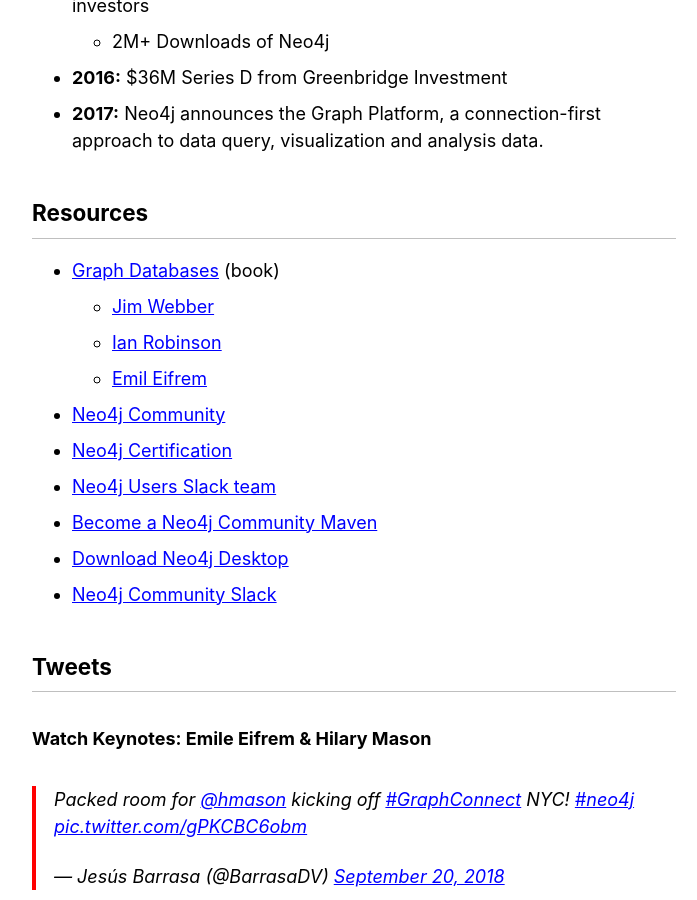
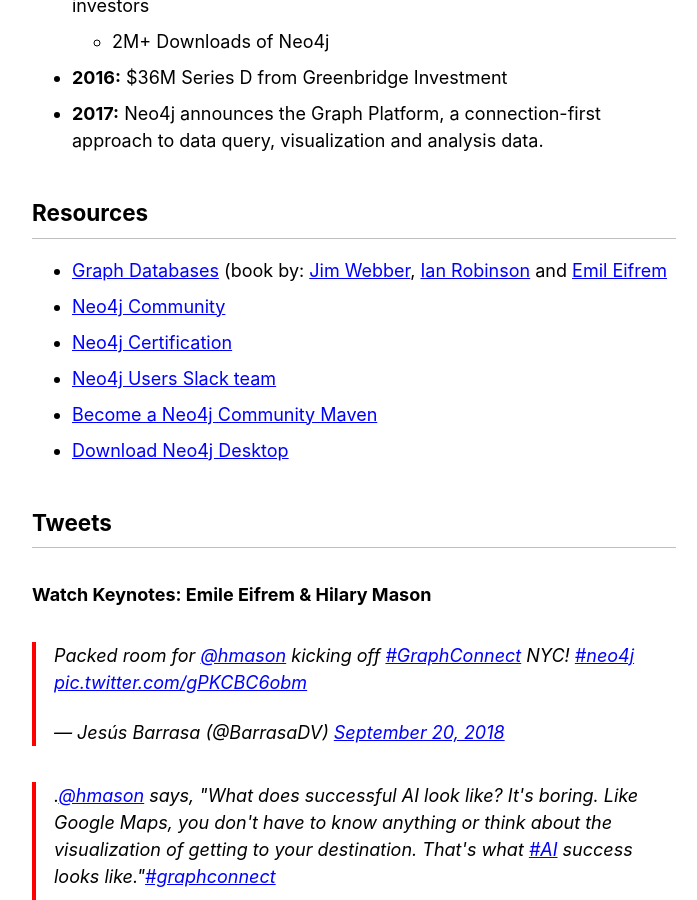
Before and after one commit to reshamas/reshamas.github.io, a Jekyll site: the page built from _posts/2018-09-22-graphs-are-the-next-frontier-in-data-science.md, in a window 1280 px wide and 900 px high, scrolled down 1988 px. Shown: the whole window, without its empty margins (286-983 px from the left). Built offline with Jekyll 4.4.1, drawn with Linux system fonts in a browser that asks for light colours; comment, search, counter and statistics services are not loaded.

Commit message:
Update 2018-09-22-graphs-are-the-next-frontier-in-data-science.md

```diff
--- a/_posts/2018-09-22-graphs-are-the-next-frontier-in-data-science.md
+++ b/_posts/2018-09-22-graphs-are-the-next-frontier-in-data-science.md
@@ -42,16 +42,12 @@
 - **2017:**  Neo4j announces the Graph Platform, a connection-first approach to data query, visualization and analysis data.
 
 ## Resources
-- [Graph Databases](http://graphdatabases.com/?_ga=2.167459646.1699415370.1537624498-769648181.1535652704) (book)
-  - [Jim Webber](https://twitter.com/jimwebber)
-  - [Ian Robinson](https://twitter.com/iansrobinson)
-  - [Emil Eifrem](https://twitter.com/emileifrem)
+- [Graph Databases](http://graphdatabases.com/?_ga=2.167459646.1699415370.1537624498-769648181.1535652704) (book by:  [Jim Webber](https://twitter.com/jimwebber), [Ian Robinson](https://twitter.com/iansrobinson) and [Emil Eifrem](https://twitter.com/emileifrem)
 - [Neo4j Community](https://community.neo4j.com)
 - [Neo4j Certification](https://neo4j.com/graphacademy/neo4j-certification/)
 - [Neo4j Users Slack team](http://neo4j-users-slack-invite.herokuapp.com/)
 - [Become a Neo4j Community Maven](https://neo4j.com/community/neo4j-community-maven/)
 - [Download Neo4j Desktop](https://neo4j.com/download/)
-- [Neo4j Community Slack](http://neo4j-users-slack-invite.herokuapp.com/)
 
 ## Tweets
 
```
